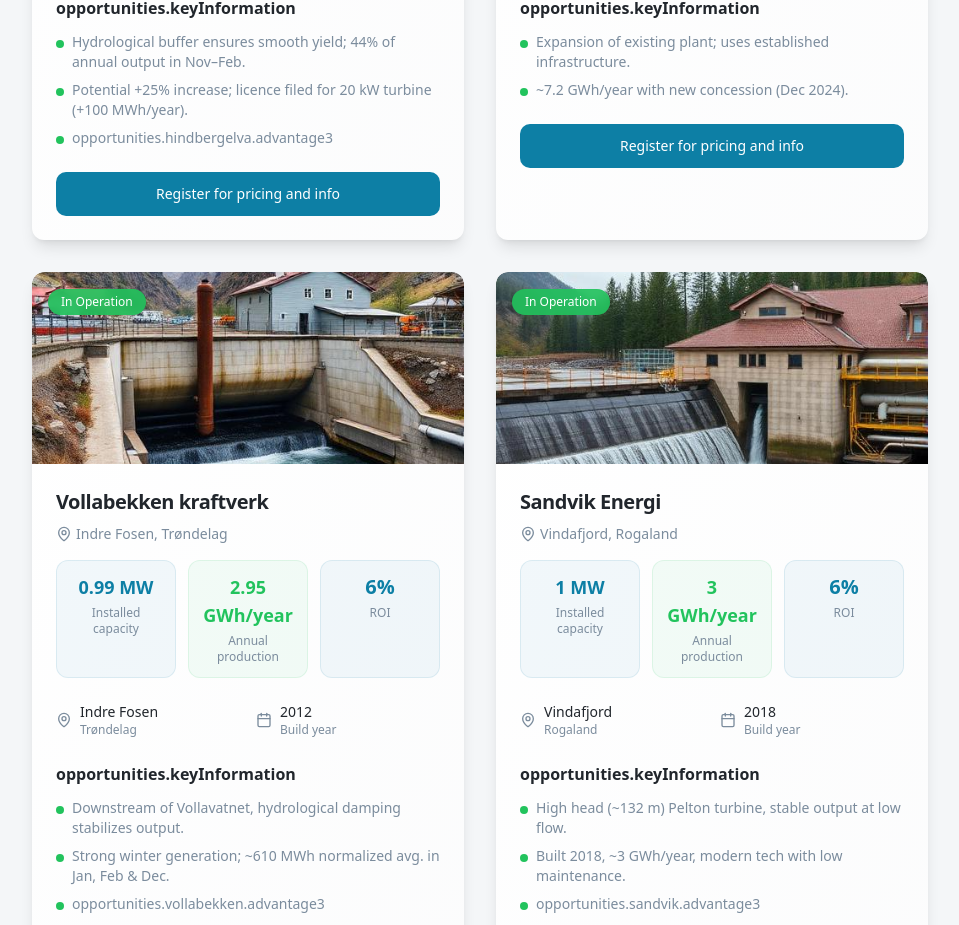
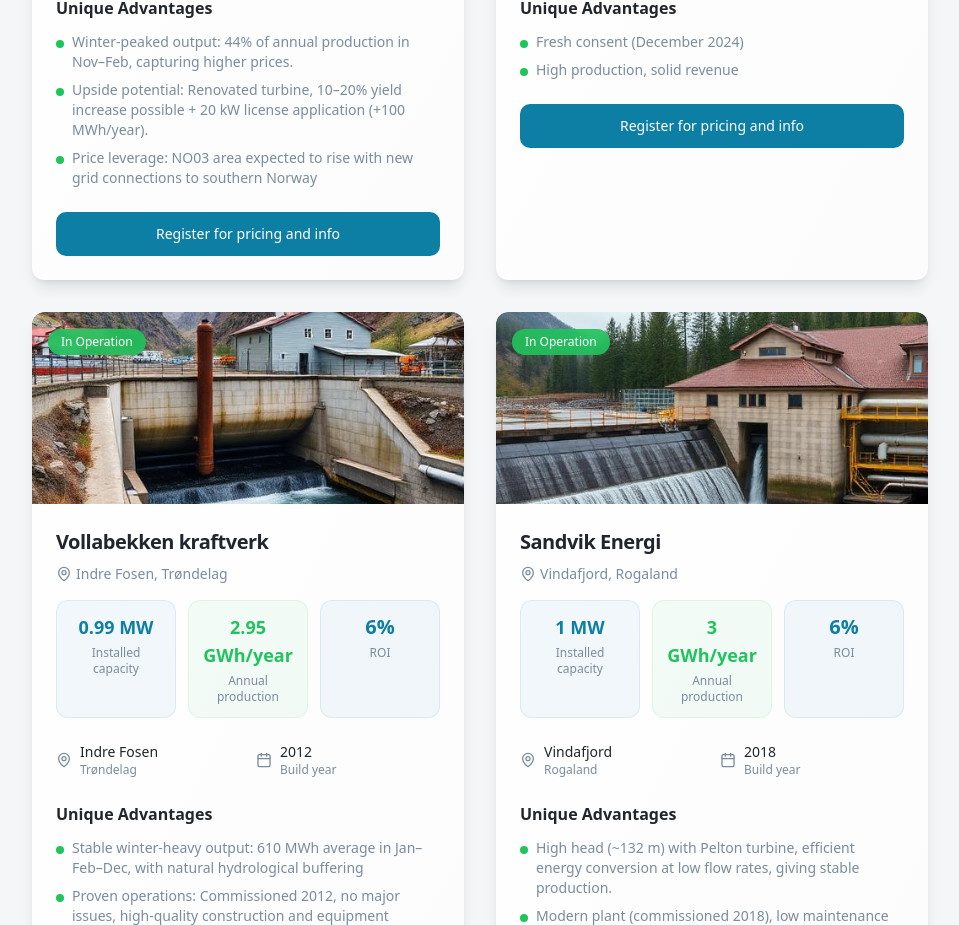
Before and after one commit to rastumbenjamin-gif/smakraftmegleren, a React (Vite) app: page / in a window 1280 px wide. Shown: the part 2676-3601 px from the top of the page, without its empty margins (160-1119 px from the left). Built offline with nearby package versions, Linux system fonts and the light colour scheme.

Commit message:
Reverted to commit 183d9999c26a718008ec4b0293ed21a72817930a

```diff
--- a/src/components/InvestmentOpportunities.tsx
+++ b/src/components/InvestmentOpportunities.tsx
@@ -208,9 +208,9 @@ export const InvestmentOpportunities = () => {
                   </div>
                 </div>
 
-                {/* Key Information */}
+                {/* Unique Advantages */}
                 <div>
-                  <h4 className="font-semibold mb-3">{t('opportunities.keyInformation')}</h4>
+                  <h4 className="font-semibold mb-3">{t('opportunities.advantages')}</h4>
                   <div className="space-y-2">
                     {plant.advantages.map((advantage, index) => (
                       <div key={index} className="flex items-start gap-2">
--- a/src/contexts/LanguageContext.tsx
+++ b/src/contexts/LanguageContext.tsx
@@ -124,20 +124,23 @@ const translations = {
     'opportunities.capacity': 'Installed capacity',
     'opportunities.production': 'Annual production',
     'opportunities.buildYear': 'Build year',
-    'opportunities.advantages': 'Key Information',
+    'opportunities.advantages': 'Unique Advantages',
     'opportunities.register': 'Register for pricing and info',
     'opportunities.inOperation': 'In Operation',
     'opportunities.consentedProject': 'Consented Project',
 
     // Plant specific data
-    'opportunities.hindbergelva.advantage1': 'Hydrological buffer ensures smooth yield; 44% of annual output in Nov–Feb.',
-    'opportunities.hindbergelva.advantage2': 'Potential +25% increase; licence filed for 20 kW turbine (+100 MWh/year).',
-    'opportunities.bjora.advantage1': 'Expansion of existing plant; uses established infrastructure.',
-    'opportunities.bjora.advantage2': '~7.2 GWh/year with new concession (Dec 2024).',
-    'opportunities.sandvik.advantage1': 'High head (~132 m) Pelton turbine, stable output at low flow.',
-    'opportunities.sandvik.advantage2': 'Built 2018, ~3 GWh/year, modern tech with low maintenance.',
-    'opportunities.vollabekken.advantage1': 'Downstream of Vollavatnet, hydrological damping stabilizes output.',
-    'opportunities.vollabekken.advantage2': 'Strong winter generation; ~610 MWh normalized avg. in Jan, Feb & Dec.',
+    'opportunities.hindbergelva.advantage1': 'Winter-peaked output: 44% of annual production in Nov–Feb, capturing higher prices.',
+    'opportunities.hindbergelva.advantage2': 'Upside potential: Renovated turbine, 10–20% yield increase possible + 20 kW license application (+100 MWh/year).',
+    'opportunities.hindbergelva.advantage3': 'Price leverage: NO03 area expected to rise with new grid connections to southern Norway',
+    'opportunities.bjora.advantage1': 'Fresh consent (December 2024)',
+    'opportunities.bjora.advantage2': 'High production, solid revenue',
+    'opportunities.sandvik.advantage1': 'High head (~132 m) with Pelton turbine, efficient energy conversion at low flow rates, giving stable production.',
+    'opportunities.sandvik.advantage2': 'Modern plant (commissioned 2018), low maintenance needs, long technical lifetime, and updated technology.',
+    'opportunities.sandvik.advantage3': 'Solid annual output (~3 GWh) relative to installed capacity (1 MW), ensuring attractive yield in the small hydro segment.',
+    'opportunities.vollabekken.advantage1': 'Stable winter-heavy output: 610 MWh average in Jan–Feb–Dec, with natural hydrological buffering',
+    'opportunities.vollabekken.advantage2': 'Proven operations: Commissioned 2012, no major issues, high-quality construction and equipment',
+    'opportunities.vollabekken.advantage3': 'Attractive economics: Exempt from high-price levy (<1 MW capacity)',
 
     // More opportunities
     'opportunities.more.title': 'Discover More Opportunities',
@@ -341,20 +344,23 @@ const translations = {
     'opportunities.capacity': 'Installert kapasitet',
     'opportunities.production': 'Årlig produksjon',
     'opportunities.buildYear': 'Byggeår',
-    'opportunities.advantages': 'Nøkkelinformasjon',
+    'opportunities.advantages': 'Unike Fordeler',
     'opportunities.register': 'Registrer for prising og info',
     'opportunities.inOperation': 'I Drift',
     'opportunities.consentedProject': 'Konsesjonert Prosjekt',
 
     // Plant specific data
-    'opportunities.hindbergelva.advantage1': 'Hydrologisk buffer gir jevn produksjon; 44 % av årsvolumet nov–feb.',
-    'opportunities.hindbergelva.advantage2': 'Mulighet for +25 % økning; konsesjon søkt for 20 kW turbin (+100 MWh/år).',
-    'opportunities.bjora.advantage1': 'Utvidelse av eksisterende verk; bruker etablert infrastruktur.',
-    'opportunities.bjora.advantage2': '~7,2 GWh/år med ny konsesjon (des 2024).',
-    'opportunities.sandvik.advantage1': 'Høyt fall (~132 m) med Peltonturbin, stabil produksjon ved lav vannføring.',
-    'opportunities.sandvik.advantage2': 'Bygd 2018, ~3 GWh/år, moderne anlegg med lavt vedlikehold.',
-    'opportunities.vollabekken.advantage1': 'Nedstrøms Vollavatnet, hydrologisk demping gir stabil produksjon.',
-    'opportunities.vollabekken.advantage2': 'Høy vinterproduksjon; ~610 MWh i årlig snitt basert på jan, feb og des.',
+    'opportunities.hindbergelva.advantage1': 'Vintertoppet produksjon: 44 % av årsproduksjonen i nov–feb, gir høyere snittpris.',
+    'opportunities.hindbergelva.advantage2': 'Oppsidepotensial: Renovert turbin, 10–20 % mer produksjon mulig + 20 kW konsesjonssøknad (+100 MWh/år).',
+    'opportunities.hindbergelva.advantage3': 'Prisvekst: NO03-området forventes å stige med nye linjer til Sør-Norge.',
+    'opportunities.bjora.advantage1': 'Fersk konsesjon (desember 2024)',
+    'opportunities.bjora.advantage2': 'Høy produksjon, solid inntekt',
+    'opportunities.sandvik.advantage1': 'Høyt fall (~132 m) med Pelton-turbin: effektiv energikonvertering ved lav vannføring, som gir stabil produksjon.',
+    'opportunities.sandvik.advantage2': 'Moderne kraftverk (idrift 2018) med lave vedlikeholdsbehov, lang teknisk levetid og oppdatert teknologi.',
+    'opportunities.sandvik.advantage3': 'Solid årsproduksjon (~3 GWh) i forhold til installert kapasitet (1 MW), som sikrer attraktiv avkastning i småkraftsegmentet.',
+    'opportunities.vollabekken.advantage1': 'Stabil vinterproduksjon: 610 MWh gj.snitt i jan–feb–des, med naturlig hydrologisk demping.',
+    'opportunities.vollabekken.advantage2': 'Dokumentert drift: Satt i drift 2012, ingen større problemer, solid bygg og utstyr.',
+    'opportunities.vollabekken.advantage3': 'Gunstig økonomi: Fritatt fra høyprisbidraget (<1 MW installert effekt).',
 
     // More opportunities
     'opportunities.more.title': 'Oppdag Flere Muligheter',
```
